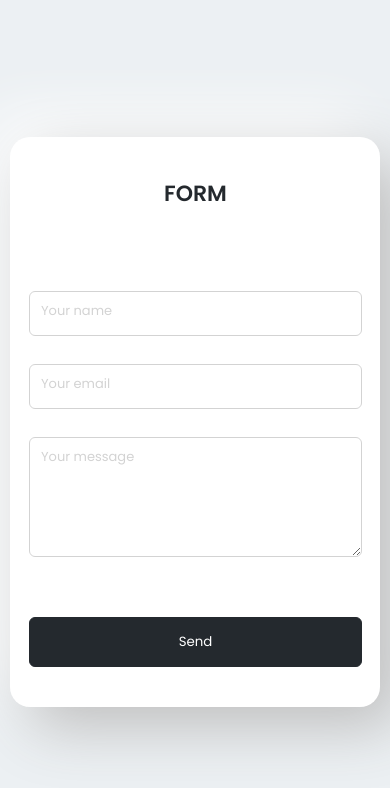
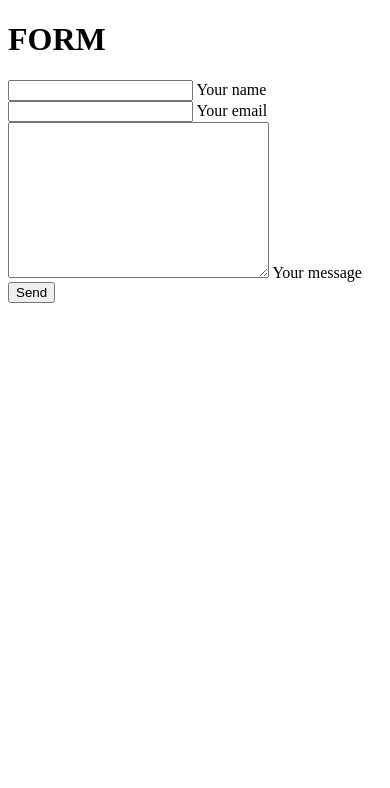
Before and after one commit to Valerij-Hering/Form, a website: page index.html in a window 390 px wide. Drawn offline with nearby package versions, Linux system fonts and the light colour scheme.

Commit message:
Update index.html

```diff
--- a/index.html
+++ b/index.html
@@ -5,7 +5,7 @@
     <meta http-equiv="X-UA-Compatible" content="IE=edge">
     <meta name="viewport" content="width=device-width, initial-scale=1.0">
     <title>Form</title>
-    <link rel="stylesheet" href="https://cdnjs.cloudflare.com/ajax/libs/animate.css/4.1.1/animate.min.css"/>
+    <link rel="stylesheet" https://github.com/Valerij-Hering/Form/blob/main/style.css"/>
     <link rel="icon" href="https://github.com/Valerij-Hering/Form/blob/main/form.png?raw=true">
 </head>
 <body>
@@ -32,233 +32,6 @@
         </form>
     </div>
 
-<style>
-    @import url('https://fonts.googleapis.com/css2?family=Poppins:wght@100;200;300;400;500;600;700;800;900&family=Ubuntu:wght@400;500;700&display=swap');
-    @import url("https://fonts.googleapis.com/css2?family=Poppins&display=swap");
-
-* {
-margin: 0;
-padding: 0;
-box-sizing: border-box;
-text-decoration: none;
-font-family: 'Poppins', sans-serif;
-}
-
-body {
-height: 100vh;
-display: flex;
-justify-content: center;
-align-items: center;
-background-color: #ecf0f3;
-}
-
-.container {
-background-color: white;
-width: 370px;
-height: 570px;
-
-border-radius: 20px;
-display: flex;
-flex-direction: column;
-align-items: center;
-justify-content: space-around;
-box-shadow:  20px 20px 60px #bebebe,
-         -20px -20px 60px #ffffff;
-}
-
-h1 {
-  color: #24292e;
-font-size: 22px;
-font-weight: 600;
-}
-
-form {
-display: flex;
-flex-direction: column;
-align-items: center;
-width: 100%;
-}
-
-input {
-width: 90%;
-height: 45px;
-border-radius: 6px;
-border: 1px solid rgb(211, 211, 211);
-margin-bottom: 28px;
-outline: none;
-padding-left: 15px;
-background-color: #24292e00;
-}
-
-.box-input {
-    position: relative;
-    width: 100%;
-    display: flex;
-    flex-direction: column;
-    align-items: center;
-    justify-content: flex-start;
-}
-
-label {
-    z-index: -1;
-  position: absolute;
-    padding: 0px 5px;
-    left: 26px;
-    top: 10px;
-    background-color: white;
-    font-size: 13px;
-    color: rgb(211, 211, 211);
-    transition: 0.28s;
-}
-
-input::placeholder {
-  color: rgb(211, 211, 211);
-  font-size: 13px;
-}
-
-.textarea::placeholder {
-  color: rgb(211, 211, 211);
-}
-
-input:focus {
-border: 1px solid #24292e;
-}
-
-input:focus::placeholder {
-  color: transparent;
-}
-
-.textarea:focus::placeholder {
-  color: transparent;
-}
-
-.labelNameValue {
-  color: rgb(211, 211, 211);
-  position: absolute;
-  padding: 0px 5px;
-  left: 26px;
-  top: -10px;
-  z-index: 1;
-  background-color: white;
-  font-size: 13px;
-  transition: 0.28s;
-}
-
-.labelEmailValue {
-  color: rgb(211, 211, 211);
-  position: absolute;
-  padding: 0px 5px;
-  left: 26px;
-  top: -10px;
-  z-index: 1;
-  background-color: white;
-  font-size: 13px;
-  transition: 0.28s;
-}
-
-.labelTextareaValue {
-  color: rgb(211, 211, 211);
-  position: absolute;
-  padding: 0px 5px;
-  left: 26px;
-  top: -10px;
-  z-index: 1;
-  background-color: white;
-  font-size: 13px;
-  transition: 0.28s;
-}
-
-.name:focus + label{
-  color: #24292e;
-  position: absolute;
-  padding: 0px 5px;
-  left: 26px;
-  top: -10px;
-  z-index: 1;
-  background-color: white;
-  font-size: 13px;
-  transition: 0.28s;
-}
-
-.email:focus + label{
-  color: #24292e;
-  position: absolute;
-  padding: 0px 5px;
-  left: 26px;
-  top: -10px;
-  z-index: 1;
-  background-color: white;
-  font-size: 13px;
-  transition: 0.28s;
-}
-
-.textarea:focus + label{
-  color: #24292e;
-  position: absolute;
-  padding: 0px 5px;
-  left: 26px;
-  top: -10px;
-  z-index: 1;
-  background-color: white;
-  font-size: 13px;
-  transition: 0.28s;
-}
-
-
-
-input:-webkit-autofill {
--webkit-box-shadow: 0 0 0 30px white inset !important;
-transition: background-color 5000s ease-in-out 0s;
-}
-
-textarea {
-width: 90%;
-height: 120px;
-border-radius: 6px;
-border: 1px solid rgb(211, 211, 211);
-margin-bottom: 20px;
-outline: none;
-padding-top: 10px;
-padding-left: 15px;
-background-color: #24292e00;
-}
-
-textarea:focus {
-border: 1px solid #24292e;
-}
-
-textarea:-webkit-autofill {
--webkit-box-shadow: 0 0 0 30px white inset !important;
-transition: background-color 5000s ease-in-out 0s;
-}
-
-
-
-
-button {
-width: 90%;
-height: 50px;
-display: flex;
-justify-content: center;
-align-items: center;
-border: 1px solid #24292e;
-background-color: #24292e;
-color: white;
-border-radius: 6px;
-margin-top: 40px;
-cursor: pointer;
-}
-
-@media all and (max-width: 500px) {
-  input {
-    font-size: 16px;
-  }
-
-  textarea {
-    font-size: 16px;
-  }
-}
-</style>
 <script>
   const inputName = document.querySelector('.name');
   const labelName = document.querySelector('.labelName');
```
